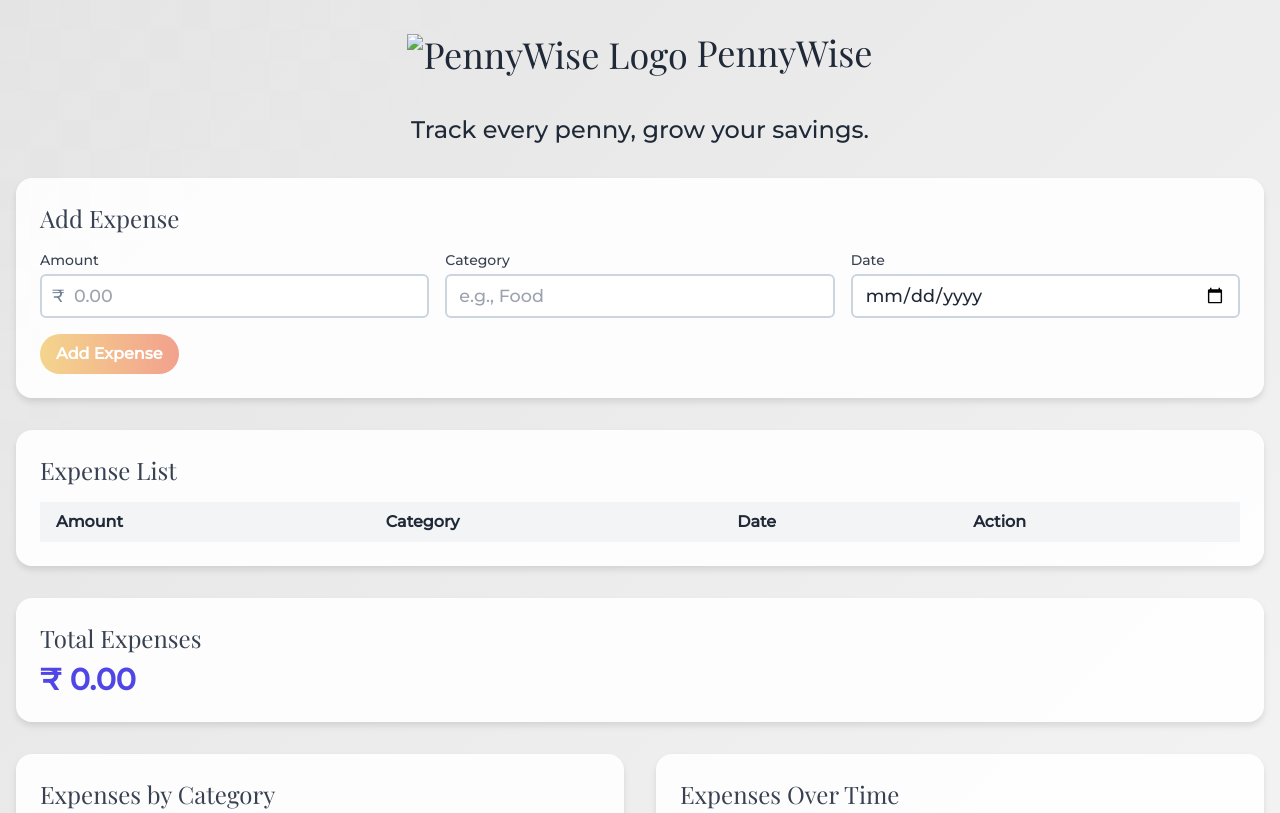
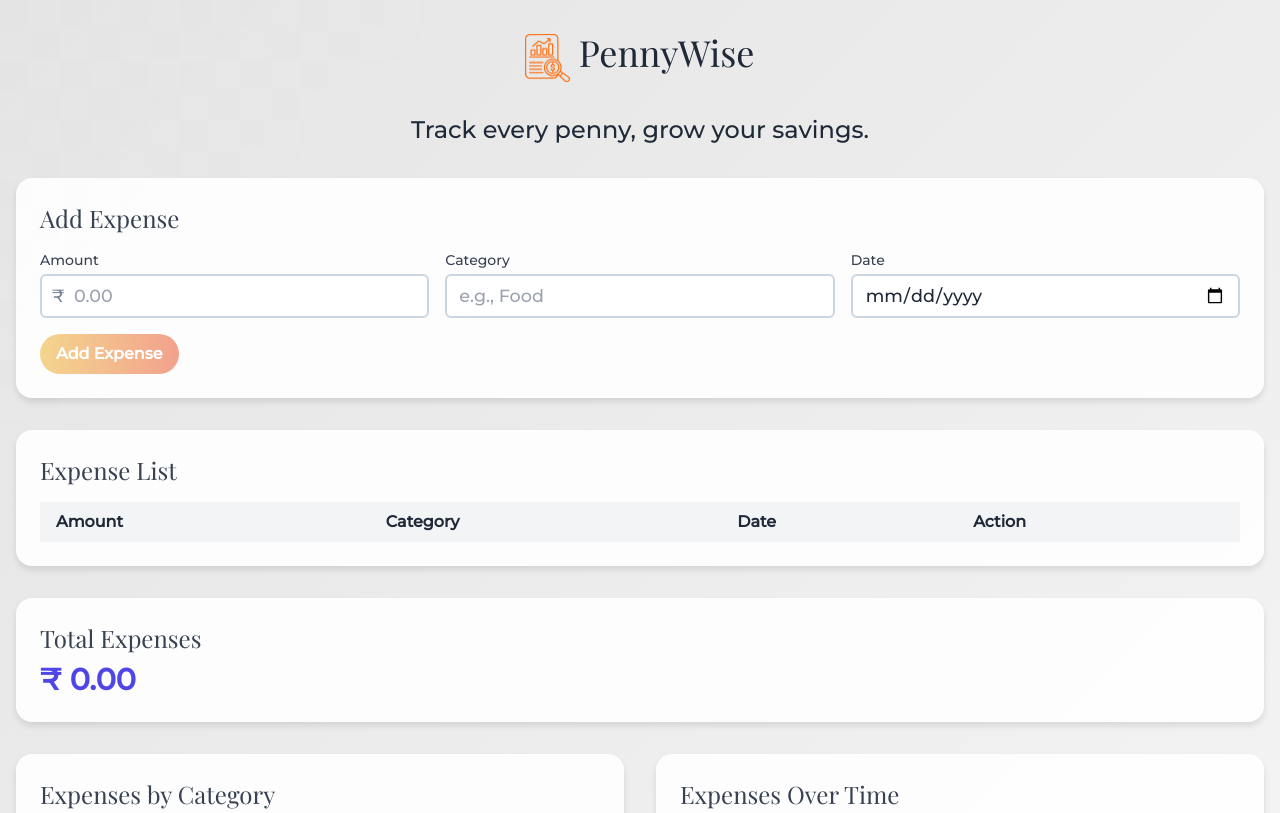
Before and after one commit to muhammedmueen/PennyWise, a plain HTML site: page index.html in a window 1280 px wide. Shown: the top 813 px of the page. Drawn offline with nearby package versions, Linux system fonts and the light colour scheme.

Commit message:
fixed the title image

```diff
--- a/index.html
+++ b/index.html
@@ -143,7 +143,7 @@
 <body class="text-gray-800">
   <div class="container mx-auto px-4 py-8">
     <h1 class="text-4xl text-center mb-8 text-gray-800">
-      <img src="images/" alt="PennyWise Logo" class="h-12 w-auto inline-block" />
+      <img src="images/logo_without_text.png" alt="PennyWise Logo" class="h-12 w-auto inline-block" />
       PennyWise
     </h1>
     <p class="text-2xl text-center mb-8 text-gray-800">Track every penny, grow your savings.</p>
```
